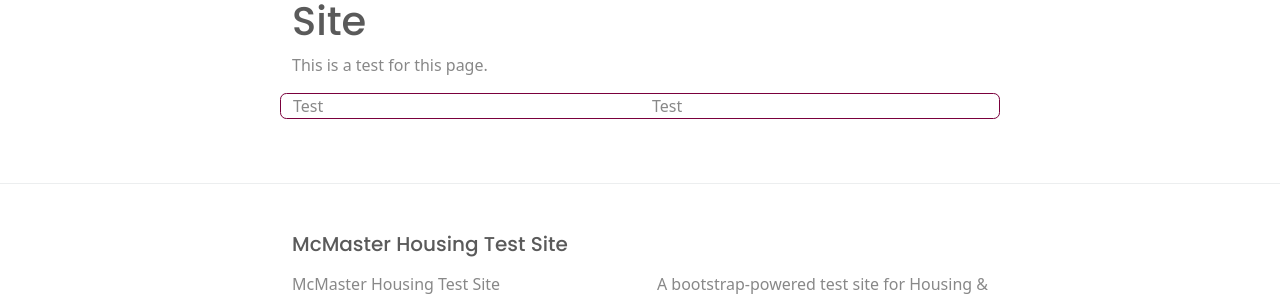
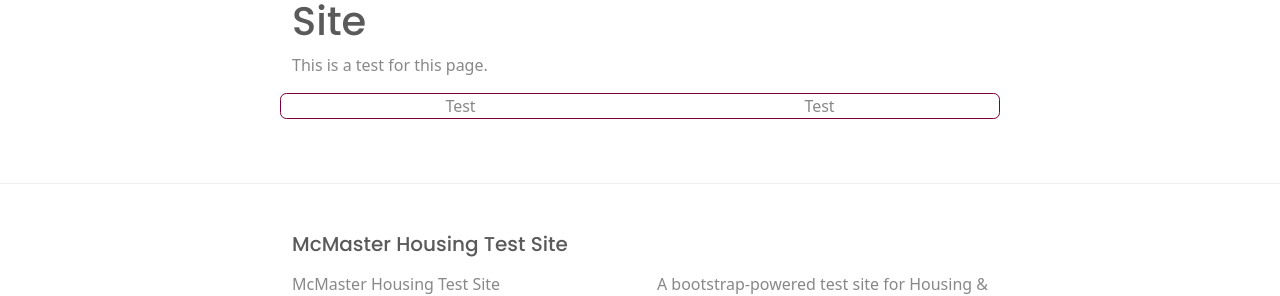
Before and after one commit to mcmasterhcs/test-repo, a Jekyll site: the page built from index.md, in a window 1280 px wide. Shown: the part 155-451 px from the top of the page. Built offline with Jekyll 4.4.1, drawn with Linux system fonts in a browser that asks for light colours.

```diff
--- a/index.md
+++ b/index.md
@@ -6,10 +6,10 @@ title: McMaster University Housing Test Site
 This is a test for this page.
 
 <div class="row my-3 border border-primary rounded">
-    <div class="col-lg-6 d-flex align-items-center">
+    <div class="col-lg-6 d-flex align-items-center justify-content-center">
         <p class="mb-0">Test</p>
     </div>
-    <div class="col-lg-6 d-flex align-items-center">
+    <div class="col-lg-6 d-flex align-items-center justify-content-center">
         <p class="mb-0">Test</p>
     </div>
 </div>
```
